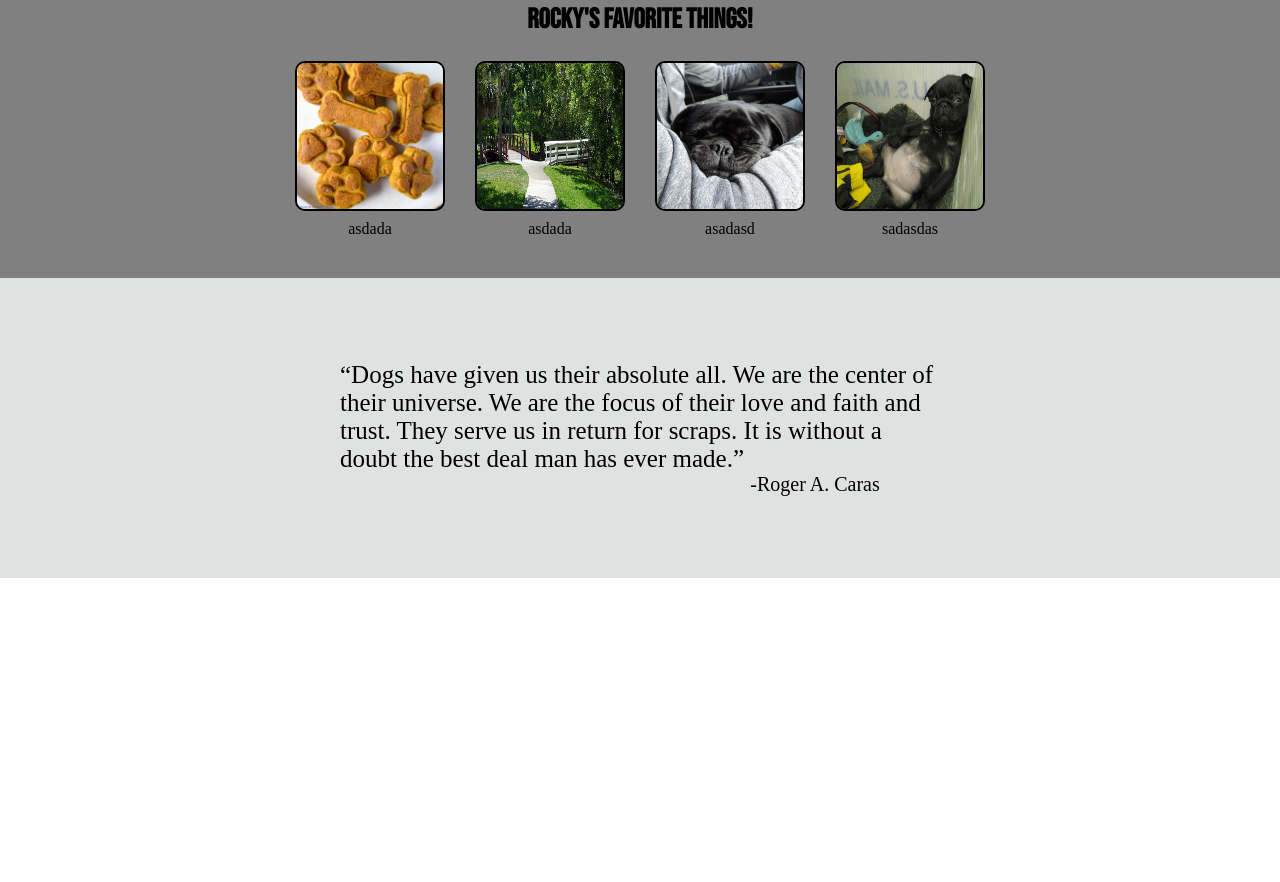
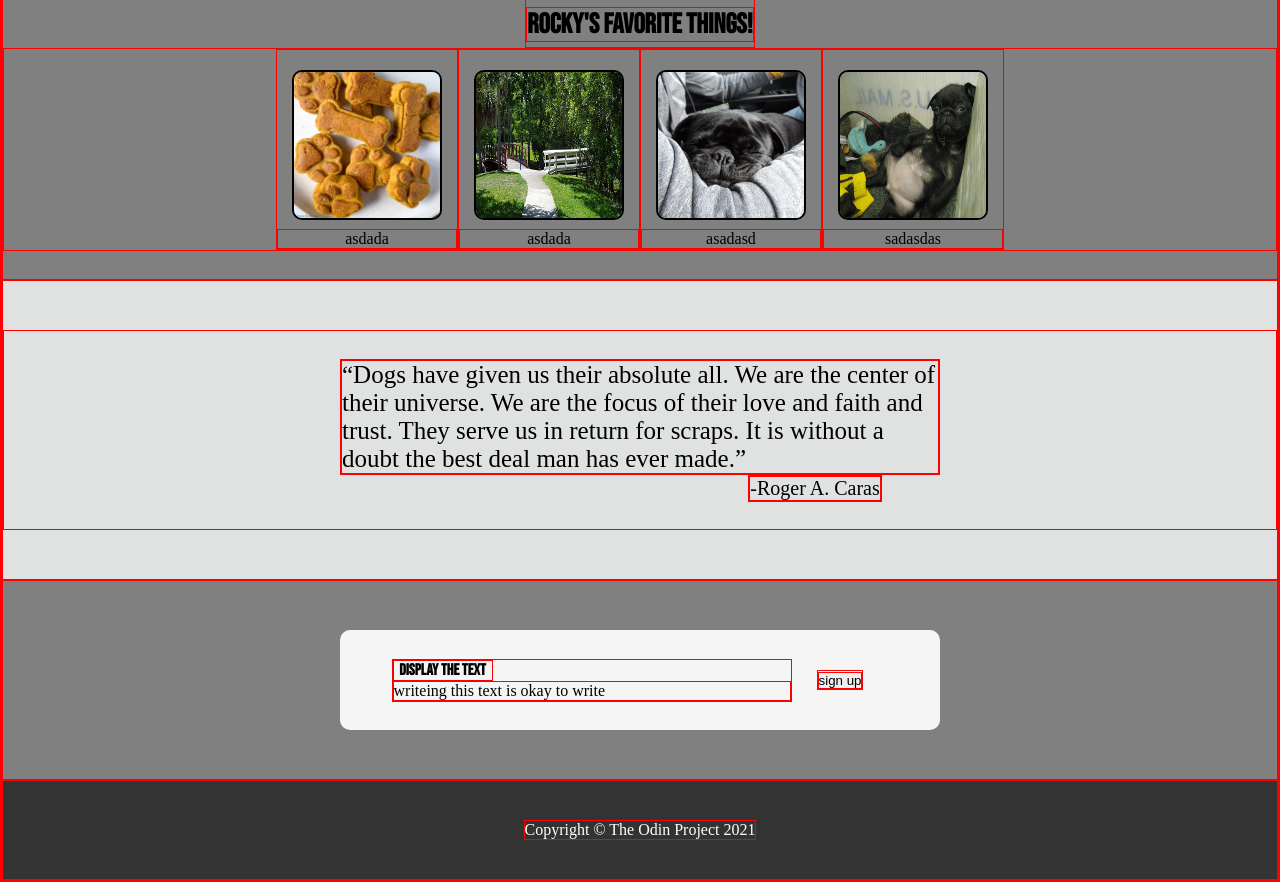
Before and after one commit to Jaime-Sanz/Rockys-Page, a plain HTML site: page index.html in a window 1280 px wide. Shown: the part 422-1304 px from the top of the page. Before the commit the page ends 1000 px from the top, so only its background shows below. Drawn offline with Linux system fonts and the light colour scheme.

Commit message:
Area 4 finished
Positioning fixed and styling done

```diff
--- a/index.html
+++ b/index.html
@@ -73,5 +73,19 @@
             </div>
         </div>
     </div>
+    <div class="area-4">
+        <div class="area-4-subarea">
+            <div class="area-4-subarea-header">
+                <h4>display the text</h4>
+                <p>writeing this text is okay to write</p>
+            </div>
+            <div class="area-4-subarea-button">
+                <button>sign up</button>
+            </div>
+        </div>
+    </div>
+    <div class="area-footer">
+        <p>Copyright © The Odin Project 2021</p>
+    </div>
 </body>
 </html>
--- a/style.css
+++ b/style.css
@@ -1,4 +1,5 @@
 * {
+    border: 1px solid red;
     margin: 0px;
     padding: 0px;
     box-sizing: border-box;
@@ -139,3 +140,50 @@
     margin-left: 350px;
     align-self: center;
 }
+
+.area-4 {
+    display: flex;
+    flex-direction: column;
+    justify-content: center;
+    align-items: center;
+    background-color: gray;
+    height: 200px;
+}
+
+.area-4-subarea {
+    background-color: whitesmoke;
+    height: 100px;
+    width: 600px;
+    display: flex;
+    justify-content: center;
+    border: black;
+    border-radius: 10px;
+}
+
+.area-4-subarea-header {
+    align-self: center;
+    width: 400px;
+}
+
+.area-4-subarea-header h4 {
+    font-family: 'Bebas Neue', sans-serif;
+    text-align: center;
+    width: 100px;
+}
+
+.area-4-subarea-button {
+    align-self: center;
+    margin: 25px;
+}
+
+.area-footer {
+    background-color: #333333;
+    height: 100px;
+    display: flex;
+    justify-content: center;
+}
+
+.area-footer p {
+    align-self: center;
+    color: white;
+}
```
